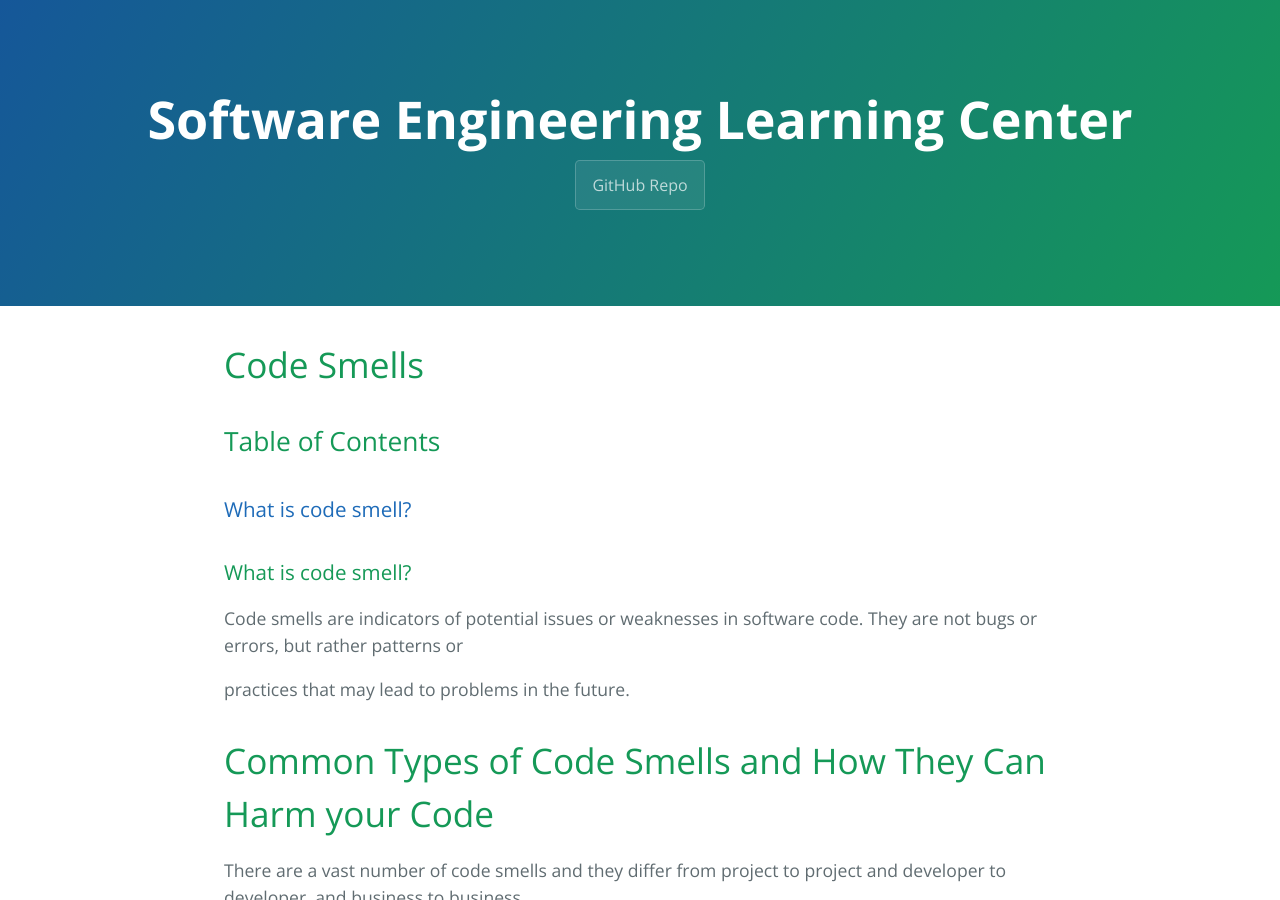
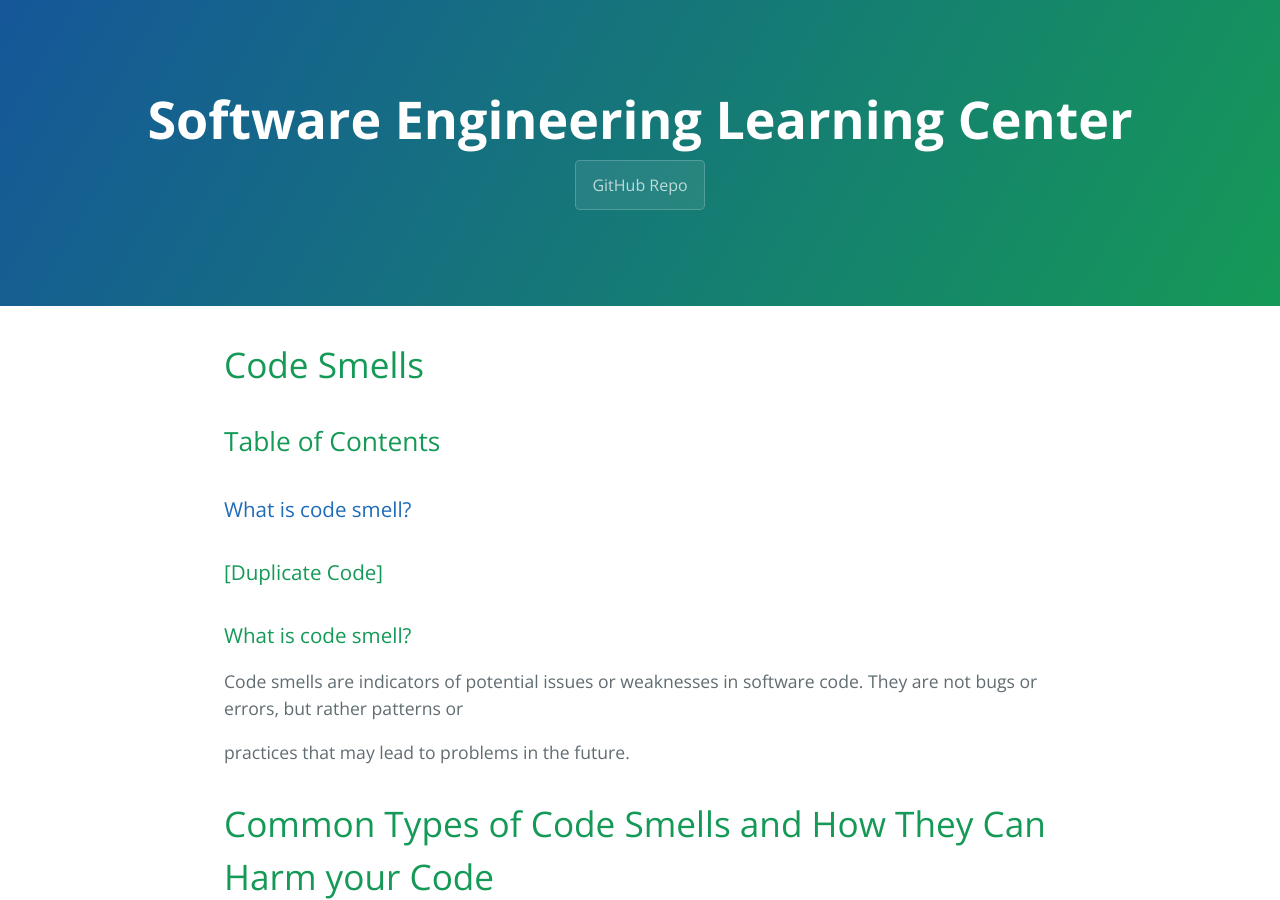
Before and after one commit to learning-software-engineering/learning-software-engineering.github.io, a Jekyll site: the page built from Topics/Development_Process/Code Smells/Code_Smells.md, in a window 1280 px wide and 900 px high. Built offline with Jekyll 4.4.1, drawn with Linux system fonts in a browser that asks for light colours; our own code applies the rules of GitHub Pages for plain Markdown files.

Commit message:
Update Code_Smells.md

```diff
--- a/Topics/Development_Process/Code Smells/Code_Smells.md
+++ b/Topics/Development_Process/Code Smells/Code_Smells.md
@@ -3,6 +3,7 @@
 ## Table of Contents
 
 ### [What is code smell?](#what-is-code-smell-1)
+### [Duplicate Code]
 
 ### What is code smell?
 
```
